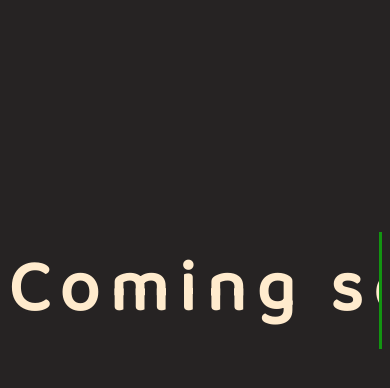
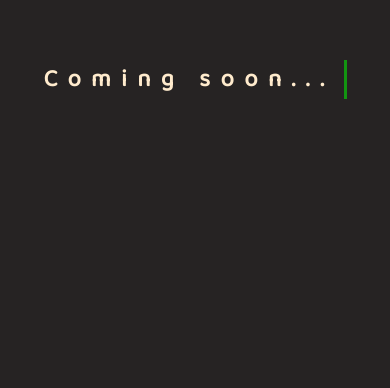
Before and after one commit to alibhimani21/alibhimani21.github.io, a website: page index.html in a window 390 px wide. Shown: the part 140-528 px from the top of the page. Drawn offline with Linux system fonts and the light colour scheme.

Commit message:
mobile reponsive

```diff
--- a/style.css
+++ b/style.css
@@ -1,7 +1,7 @@
 .typewriter h1 {
   font-family: 'Baloo Bhai 2', cursive;
   color: blanchedalmond;
-  font-size: 72px;
+  font-size: 24px;
   border-right: solid 3px rgba(0,255,0,.75);
   letter-spacing: 0.65rem;
   overflow: hidden;
@@ -12,7 +12,7 @@
   display: flex;
   align-items: center;
   justify-content: center;
-  height: 100vh;
+  height: 50vh;
 }
 
 body {
@@ -30,7 +30,7 @@ h1 {
 
 @keyframes animated-text{
   from{width: 0;}
-  to{width: 600px;}
+  to{width: 300px;}
 }
 
 /* cursor animations */
```
